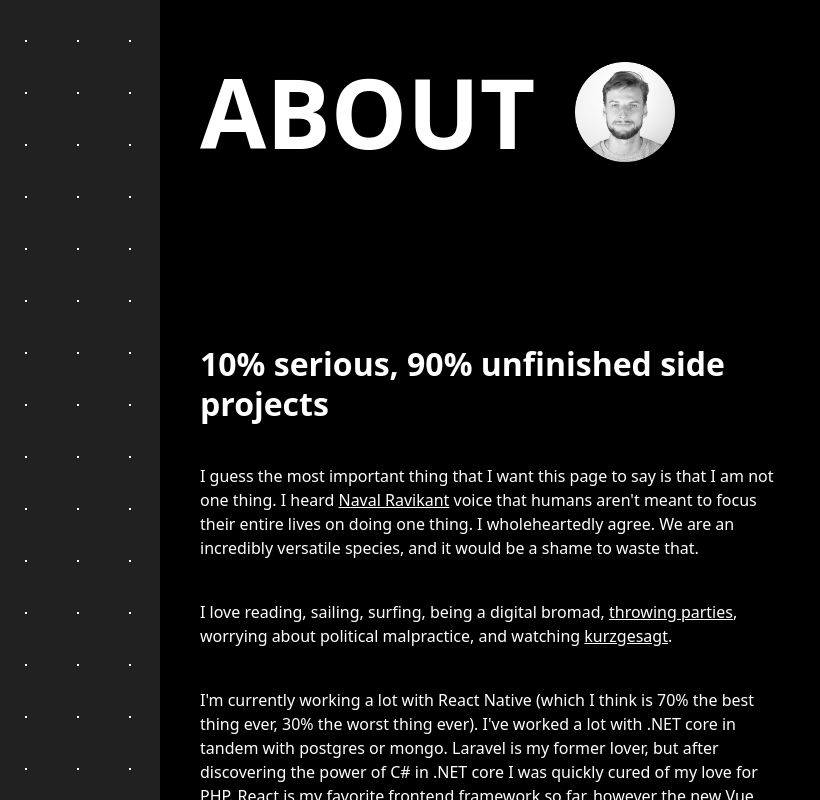
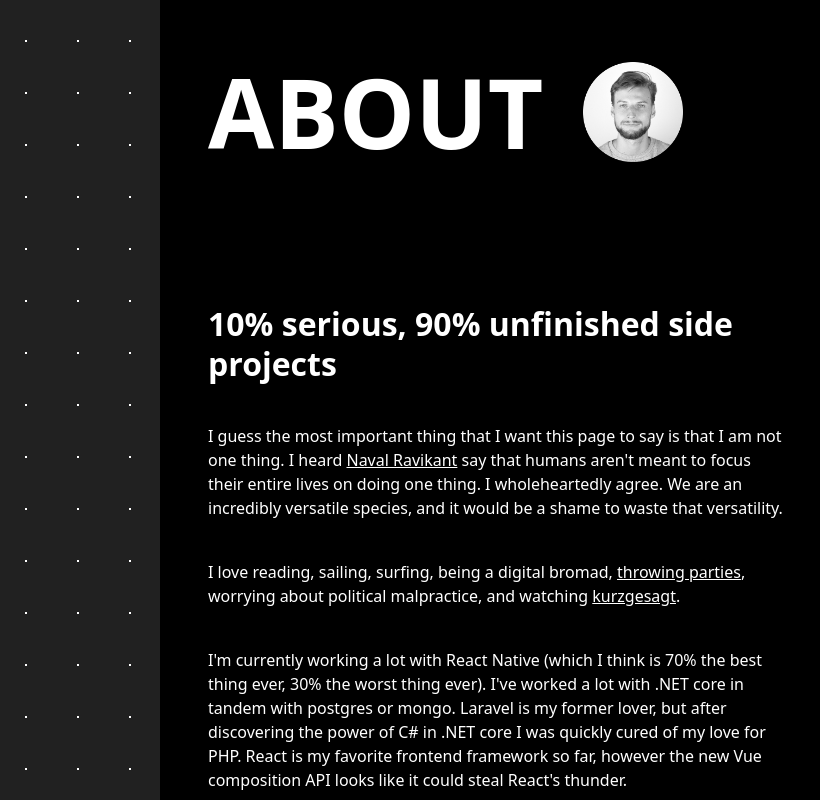
Before and after one commit to ian-starts/iankok.com, a Next.js app: page /about in a window 1280 px wide. Shown: the whole page, without its empty margins (0-820 px from the left). Built offline with nearby package versions, Linux system fonts and the light colour scheme.

Commit message:
update about page

```diff
--- a/pages/about.js
+++ b/pages/about.js
@@ -1,53 +1,58 @@
 import React, {useState, useEffect} from 'react';
+import Link from "next/link";
 
 export default (props) => {
     return (
-        <div className="ml-0 lg:ml-40 xl:ml-40 flex-1 bg-black">
-            <div className="h-screen overflow-auto">
-                <div className="max-w-2xl pb-10">
-                    <div className="flex flex-row p-10">
+        <div className="flex">
+            <Link href={"/"}>
+                <div className="flex w-0 lg:w-40 xl:w-40"/>
+            </Link>
+            <div className="flex-1 h-screen bg-black overflow-auto">
+                <div className="max-w-2xl py-10 px-8 md:px-12 lg:px-12 xl:px-12">
+                    <div className="flex flex-row">
                         <h1 className="text-white font-bold text-6xl md:text-7xl lg:text-8xl xl:text-8xl">ABOUT</h1>
                         <div className="px-10 self-center">
                             <img src="/images/headshot-b-w-cirlce.png" alt="Smiley face" height="100" width="100"/>
                         </div>
                     </div>
-                    <h2 className="text-white pt-10 px-10 font-semibold leading-tight mt-20 text-2xl md:text-3xl lg:text-4xl xl:text-4xl">
+                    <h2 className="text-white pt-10 font-semibold leading-tight mt-20 text-2xl md:text-3xl lg:text-4xl xl:text-4xl">
                         10% serious, 90% unfinished side projects
                     </h2>
-                    <p className="text-white p-10 text-l">
+                    <p className="text-white py-10 text-l">
                         I guess the most important thing that I want this page to say is that I am not one thing.
                         I heard <a target="_blank" rel="noopener noreferrer" href={"https://twitter.com/naval"}>Naval
-                        Ravikant</a> voice
+                        Ravikant</a> say
                         that humans aren't meant to focus their entire lives on doing one thing. I wholeheartedly agree.
-                        We are an incredibly versatile species, and it would be a shame to waste that.
+                        We are an incredibly versatile species, and it would be a shame to waste that versatility.
                     </p>
-                    <p className="text-white px-10 pb-10 text-l">
+                    <p className="text-white pb-10 text-l">
                         I love reading, sailing, surfing, being a digital
                         bromad, <a target="_blank" rel="noopener noreferrer" href={"https://herres.haus"}>throwing
                         parties</a>, worrying about political
                         malpractice, and watching <a target="_blank" rel="noopener noreferrer"
                                                      href={"https://www.youtube.com/watch?v=MBRqu0YOH14"}>kurzgesagt</a>.
                     </p>
-                    <p className="text-white px-10 pb-10 text-l">
+                    <p className="text-white pb-10 text-l">
                         I'm currently working a lot with React Native (which I think is 70% the best thing ever, 30% the
                         worst thing ever). I've worked a lot with .NET core in tandem with postgres or mongo. Laravel is
                         my former lover, but after discovering the power of C# in .NET core I was quickly cured
                         of my love for PHP. React is my favorite frontend framework so far, however the new Vue
                         composition API looks like it could steal React's thunder.
                     </p>
-                    <p className="text-white px-10 pb-10 text-l">
-                        If I would have to say what my most pleasing development experience was, I would say it was
-                        deploying a kubernetes cluster on rancher. That piece of software is so magnificent I could
-                        honestly cry. If you ever want to chat about it I'm always available.
+                    <p className="text-white pb-10 text-l">
+                        My most pleasing development experience was probably deploying a kubernetes cluster on rancher.
+                        That piece of software is so magnificent I could honestly cry. If you ever want to chat about it
+                        I'm always available.
                     </p>
-                    <p className="text-white px-10 pb-10 text-l">
+                    <p className="text-white pb-10 text-l">
                         However my latest obsession would be Cognitive Behavioural Therapy. It is the most concrete
-                        translation of stoicism I've ever heard, and I'm working with my close friend Pim on bringing
-                        the therapy to more people. Being able to feel good should be for everyone. Hit me up if you
-                        want early access to the app!
+                        translation of stoicism I've ever come across, and I'm working with my close friend Pim on
+                        bringing the therapy to more people. Being able to feel good should be for everyone. Hit me up
+                        if you're
+                        interested!
                     </p>
-                    <p className="text-white px-10 pb-10 text-l">
-                        Live long and prosper, Ian
+                    <p className="text-white pb-10 text-l">
+                        Live long and prosper, <br/>Ian
                     </p>
                 </div>
             </div>
--- a/tailwind.config.js
+++ b/tailwind.config.js
@@ -10,6 +10,7 @@ module.exports = {
             '6xl': '4rem',
             '7xl': '5rem',
             '8xl': '6rem'
-        }
+        },
+
     }
 };
```
